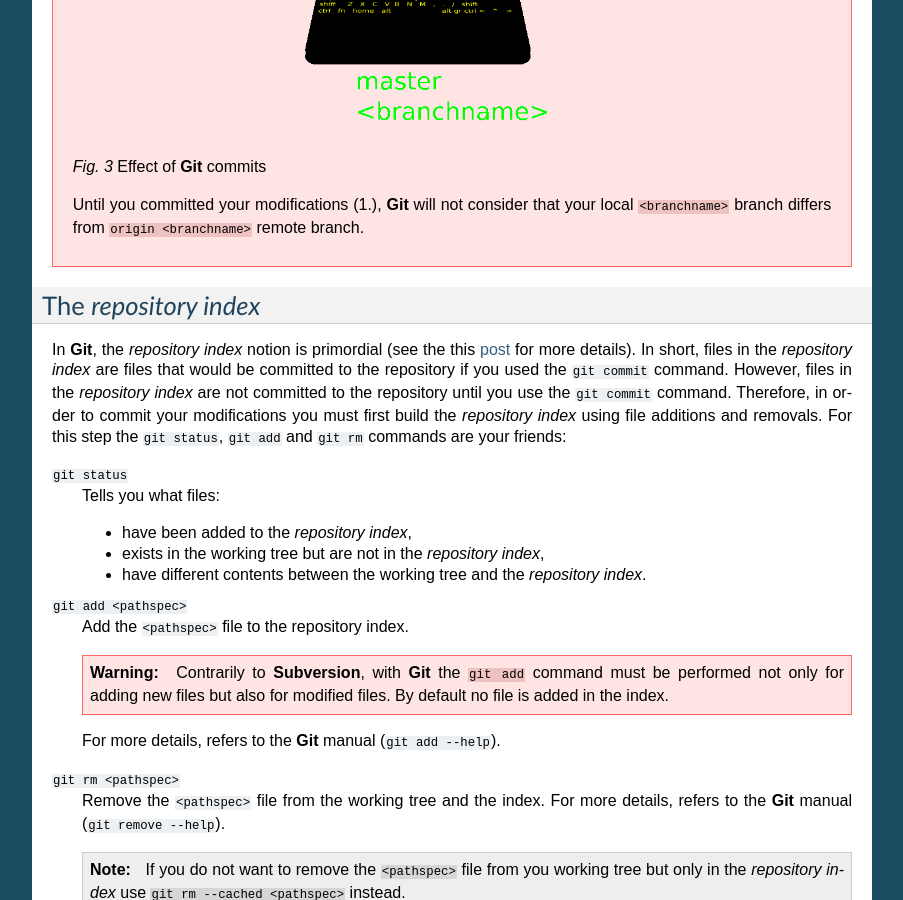
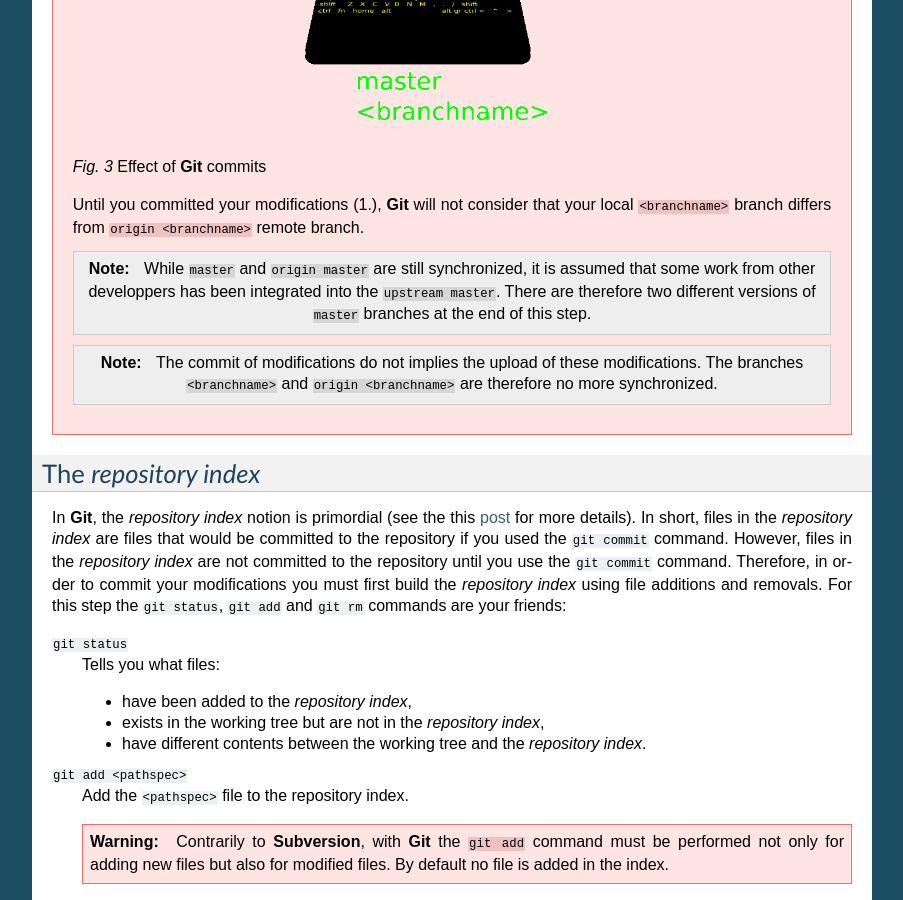
Before and after one commit to StatisKit/StatisKit, a Sphinx documentation site: the page built from doc/developper/public/commit/commit.rst, in a window 1280 px wide and 900 px high, scrolled down 645 px. Shown: the whole window, without its empty margins (198-1101 px from the left). Built offline with Sphinx 7.4.7, drawn with Linux system fonts in a browser that asks for light colours; pages that are not in the unit, such as notebooks, are missing from menus.

Commit message:
Update commit.rst

```diff
--- a/doc/developper/public/commit/commit.rst
+++ b/doc/developper/public/commit/commit.rst
@@ -16,6 +16,15 @@ Commit your modifications
 
         Until you committed your modifications (1.), **Git** will not consider that your local :code:`<branchname>` branch differs from :code:`origin <branchname>` remote branch.
 
+        .. note::
+
+            While :code:`master` and :code:`origin master` are still synchronized, it is assumed that some work from other developpers has been integrated into the :code:`upstream master`.
+            There are therefore two different versions of :code:`master` branches at the end of this step.
+
+        .. note::
+
+            The commit of modifications do not implies the upload of these modifications.
+            The branches :code:`<branchname>` and :code:`origin <branchname>` are therefore no more synchronized.
 
 The *repository index*
 ----------------------
```
